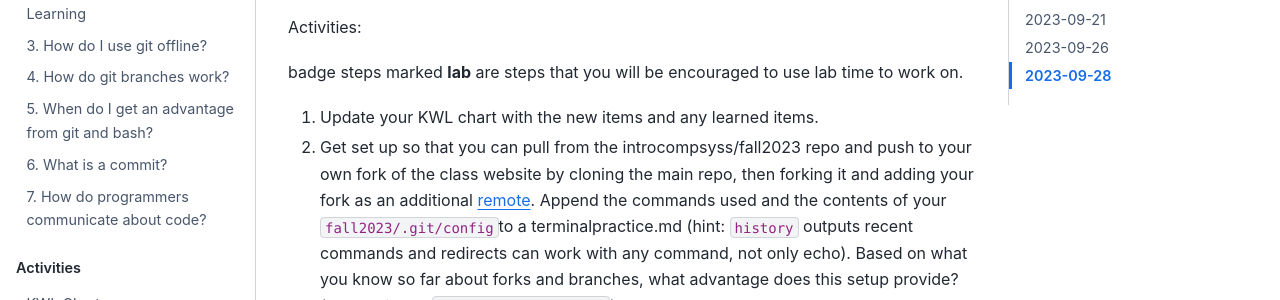
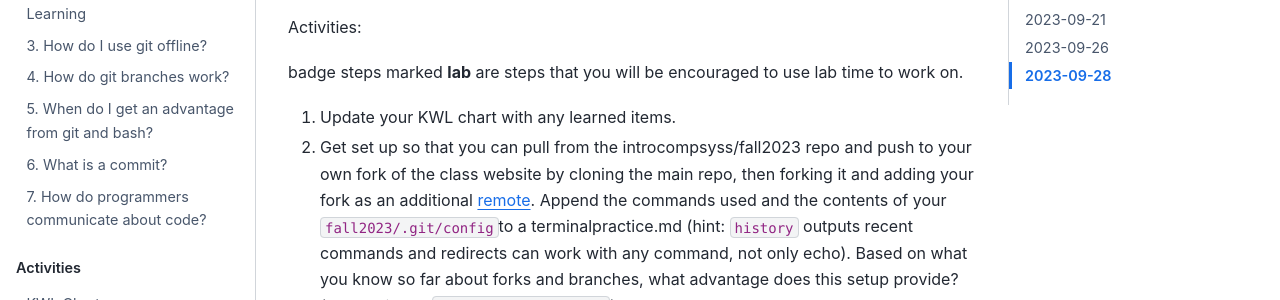
Before and after one commit to introcompsys/fall2023, a Jupyter Book: the page built from activities/practice.md, in a window 1280 px wide and 900 px high, scrolled down 2389 px. Shown: the part 153-453 px from the top of the window. Built offline with Jupyter Book 1.0.4 settings and Sphinx 7.4.7 and the Sphinx Book theme 1.1.4, drawn with Linux system fonts in a browser that asks for light colours; pages that are not in the unit, such as notebooks, are missing from menus.

Commit message:
Update 2023-09-21.md

```diff
--- a/_practice/2023-09-21.md
+++ b/_practice/2023-09-21.md
@@ -1,6 +1,6 @@
 badge steps marked **lab** are steps that you will be encouraged to use lab time to work on.
 
-1. Update your KWL chart with the new items and any learned items.
+1. Update your KWL chart with any learned items.
 2. Get set up so that you can pull from the introcompsyss/fall2023 repo and push to your own fork of the class website by cloning the main repo, then forking it and adding your fork as an additional [remote](https://docs.github.com/en/get-started/getting-started-with-git/managing-remote-repositories#adding-a-remote-repository). Append the commands used and the contents of your `fall2023/.git/config`to a {index}`terminalpractice.md` (hint: `history` outputs recent commands and redirects can work with any command, not only echo).  Based on what you know so far about forks and branches, what advantage does this setup provide? (answer in the `terminal_practice.md`)
 3. **lab** Organize the provided messy folder (details will be provided in lab time). Commit and push the changes. Clone that repo locally.
 4. For extra practice, re/organize a folder on your computer ( good candidate may be  desktop or downloads folder), using only a terminal to make new directories, move files, check what's inside them, etc. Answer reflection questions in a new file, {index}`terminal_organization_adv.md` in your kwl repo. Tip: Start with a file explorer open, but then try to close it, and use only command line tools to explore and make your choices. If you get stuck, look up additional commands to do acomplish your goals.
```
